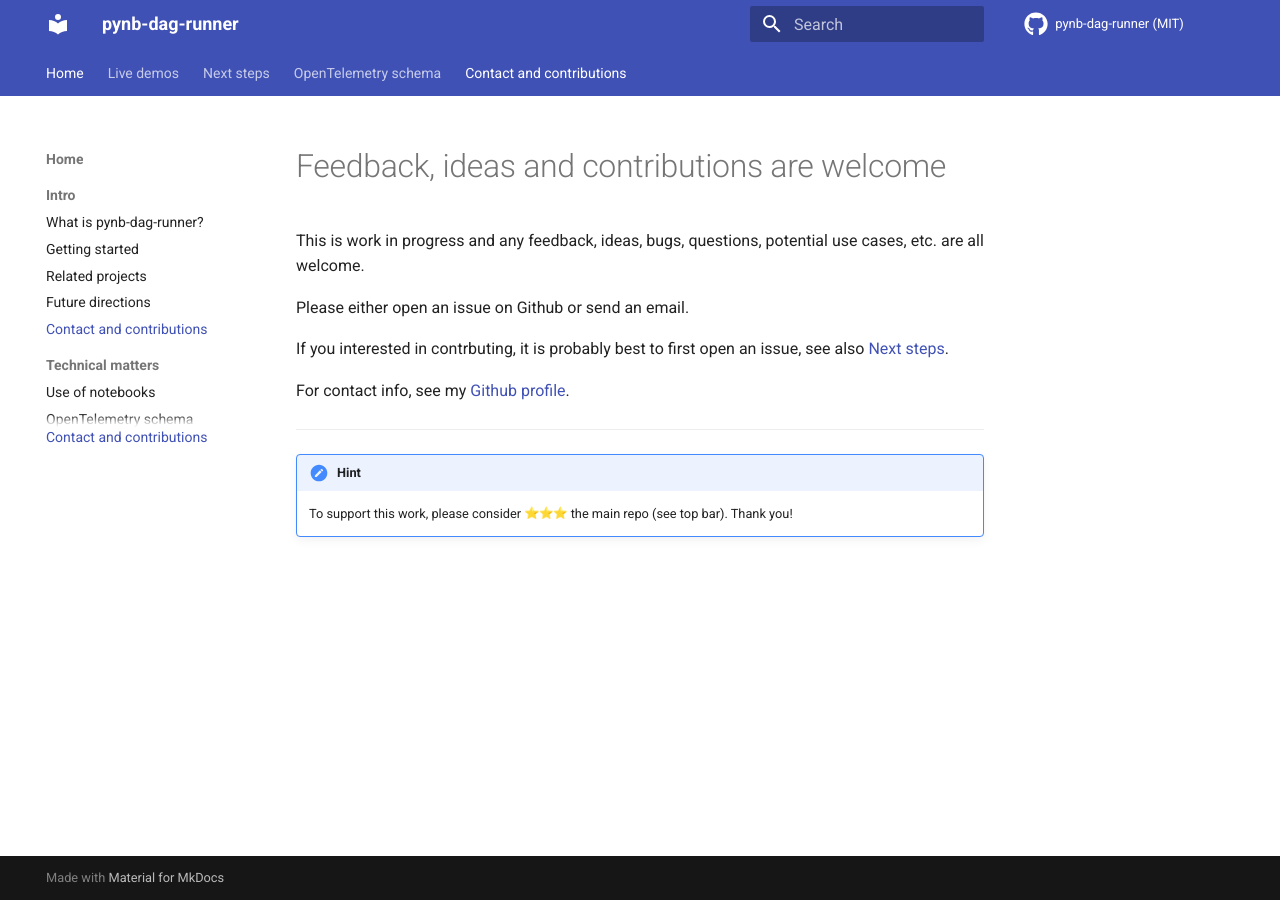
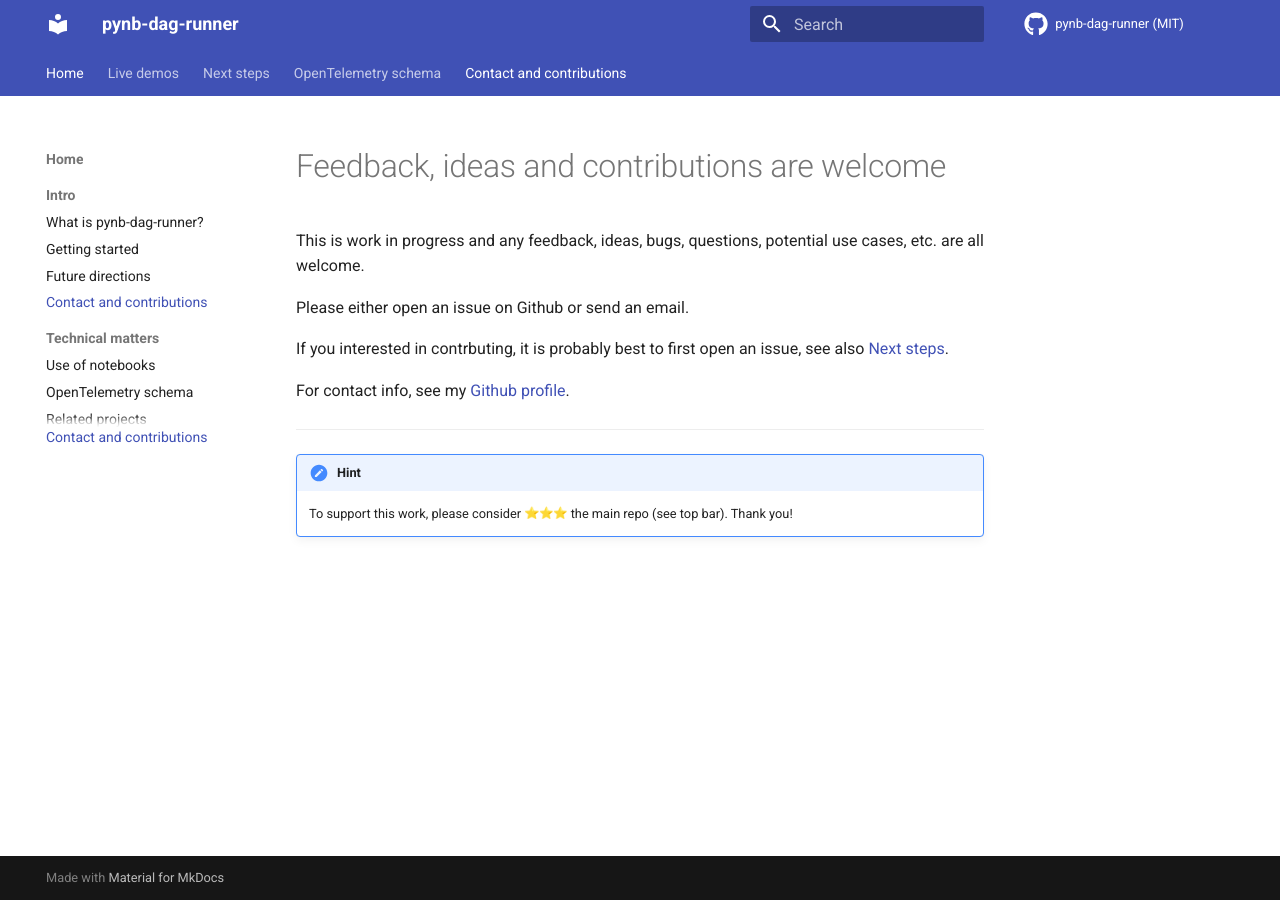
Before and after one commit to composable-logs/composable-logs, an MkDocs documentation site: the page built from docs/docs/contact/index.md, in a window 1280 px wide. Built offline with MkDocs 1.6.1 and Material for MkDocs 9.7.7, drawn with Linux system fonts in a browser that asks for light colours; emoji names are drawn with the system emoji font; comment, search, counter and statistics services are not loaded; part of the change alters nothing that is shown.

```diff
--- a/docs/mkdocs.yml
+++ b/docs/mkdocs.yml
@@ -68,12 +68,12 @@ nav:
       - Intro:
         - "What is pynb-dag-runner?": home/index.md
         - Getting started: home/getting-started.md
-        - Related projects: home/related-projects.md
         - Future directions: home/future-directions.md
         - Contact and contributions: contact/index.md  # redirect
       - Technical matters:
         - Use of notebooks: home/use-of-notebooks.md
         - OpenTelemetry schema: ref/spans.md
+        - Related projects: home/related-projects.md
   - Live demos: live-demos/mnist-digits-demo-pipeline.md
   - Next steps: next-steps/index.md
   - OpenTelemetry schema:
```
